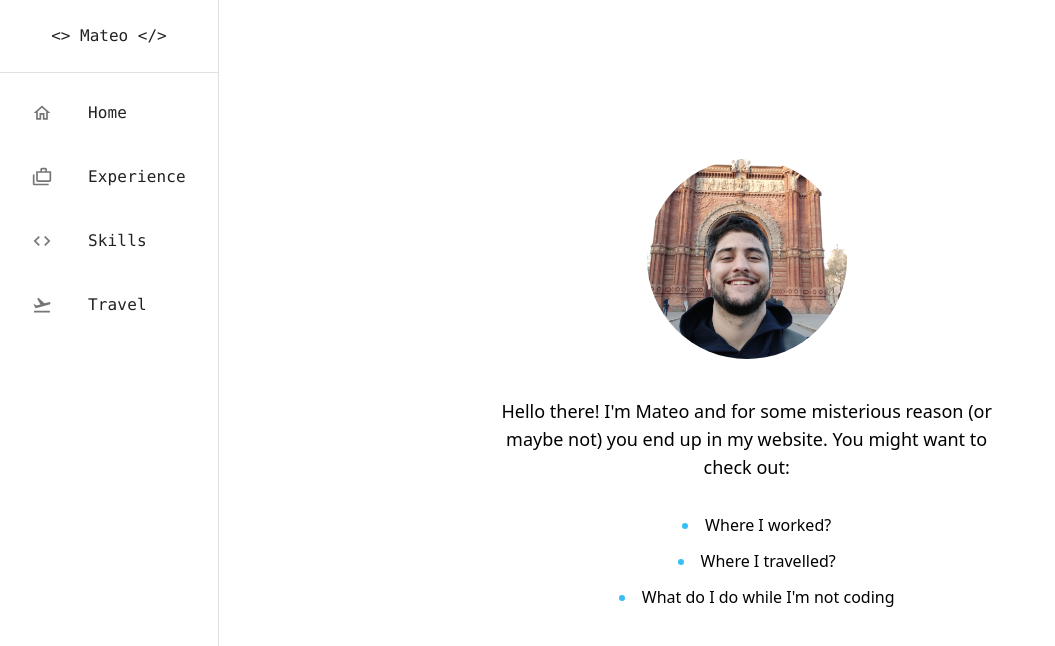
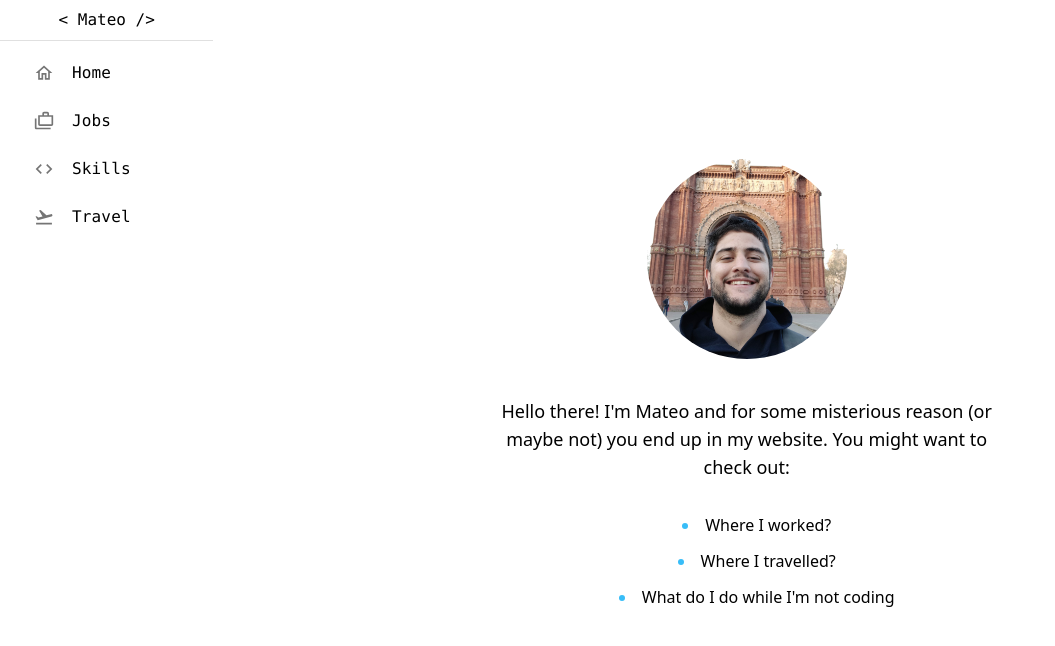
Before and after one commit to ochan12/my-website, a Next.js app: page / in a window 1280 px wide. Shown: the top 646 px of the page, without its empty margins (0-1055 px from the left). Built offline with nearby package versions, Linux system fonts and the light colour scheme.

Commit message:
working stepper and slides

```diff
--- a/package.json
+++ b/package.json
@@ -13,6 +13,7 @@
     "next": "latest",
     "react": "17.0.2",
     "react-dom": "17.0.2",
+    "swiper": "^8.2.3",
     "swr": "^1.3.0"
   },
   "devDependencies": {
--- a/src/components/drawer/Drawer.tsx
+++ b/src/components/drawer/Drawer.tsx
@@ -14,6 +14,8 @@ import {
   ListItemButton,
   ListItemIcon,
   ListItemText,
+  useMediaQuery,
+  useTheme,
 } from "@mui/material";
 import Link from "next/link";
 import { useState } from "react";
@@ -35,7 +37,7 @@ function useDrawerItems(): DrawerItem[] {
       icon: <HomeOutlined fontSize="small" />,
     },
     {
-      title: "Experience",
+      title: "Jobs",
       href: "/experience",
       icon: <CasesOutlined fontSize="small" />,
     },
@@ -54,35 +56,44 @@ function useDrawerItems(): DrawerItem[] {
 
 export default function AppDrawer() {
   const drawerItems = useDrawerItems();
+  const theme = useTheme();
+  const upToMedium = useMediaQuery(theme.breakpoints.up("md"));
   return (
-    <>
-      <Drawer variant="permanent" elevation={0}>
-        <DrawerHeader>
+    <Grid container className="border-r-0" flexDirection={"column"}>
       <Grid
         container
+        alignItems="center"
         justifyContent={"center"}
-            alignItems="center"
-            className="m-0 p-6"
+        className="m-0 p-2 text-ellipsis"
       >
-            <code>{"<> Mateo </>"}</code>
+        {upToMedium ? <code>{"< Mateo />"}</code> : <code>{"< M />"}</code>}
       </Grid>
-        </DrawerHeader>
+      <Grid item>
         <Divider />
+      </Grid>
+      <Grid item>
         <List>
           {drawerItems.map((item) => (
-            <Link href={item.href} key={item.title}>
-              <ListItem>
-                <ListItemButton>
-                  <ListItemIcon>{item.icon}</ListItemIcon>
+            <Link
+              href={item.href}
+              key={item.title}
+            >
+              <ListItem disablePadding >
+                <ListItemButton sx={{ justifyContent: "center" }}>
+                  <ListItemIcon sx={{ justifyContent: "center" }}>
+                    {item.icon}
+                  </ListItemIcon>
+                  {upToMedium && (
                     <ListItemText>
                       <code>{item.title}</code>
                     </ListItemText>
+                  )}
                 </ListItemButton>
               </ListItem>
             </Link>
           ))}
         </List>
-      </Drawer>
-    </>
+      </Grid>
+    </Grid>
   );
 }
--- a/src/components/layout/Layout.tsx
+++ b/src/components/layout/Layout.tsx
@@ -23,13 +23,11 @@ export default function Layout({ children, home }: any) {
         <meta name="twitter:card" content="summary_large_image" />
       </Head>
 
-      <Grid container direction={"row"}>
+      <Grid container justifyContent={"space-between"}>
         <Grid item xs={2}>
           <AppDrawer />
         </Grid>
-        <Grid item xs={10}>
-          {children}
-        </Grid>
+        <Grid xs={10}>{children}</Grid>
       </Grid>
     </div>
   );
--- a/src/components/steps/JobStep.tsx
+++ b/src/components/steps/JobStep.tsx
@@ -3,13 +3,17 @@ import {
   Card,
   CardContent,
   CardHeader,
+  List,
+  ListItem,
+  ListItemText,
   Typography,
 } from "@mui/material";
 import ResourceList from "components/resources/ResourceList";
 import { LifeStep } from "interfaces";
 import Image from "next/image";
-import { useState } from "react";
+import { useMemo, useState } from "react";
 import style from "./JobStep.module.scss";
+import { StepProject } from "./StepProject";
 
 export function JobStep({ step }: { step: LifeStep }) {
   const [{ endDate, startDate }] = useState<{ endDate: Date; startDate: Date }>(
@@ -23,22 +27,26 @@ export function JobStep({ step }: { step: LifeStep }) {
     year: "numeric",
     month: "2-digit",
   };
+
+  const stepStylePrefix = useMemo(
+    () => step.name.toLowerCase().replaceAll(" ", "_"),
+    [step.name]
+  );
+
   return (
-    <Card>
+    <Card className={style[`card-background--${stepStylePrefix}`]}>
       <CardHeader
         title={step.name}
         subheader={`${startDate.toLocaleString("en-GB", dateOptions)} - ${
-          step.endTime ? endDate.toLocaleString("en-GB", dateOptions) : "Still here!"
+          step.endTime
+            ? endDate.toLocaleString("en-GB", dateOptions)
+            : "Still here!"
         }`}
         avatar={
           step.photos?.[0] ? (
             <Image src={step.photos?.[0]} />
           ) : (
-            <Avatar
-              className={
-                style[`avatar--${step.name.toLowerCase().replaceAll(" ", "_")}`]
-              }
-            >
+            <Avatar className={style[`avatar--${stepStylePrefix}`]}>
               {step.name
                 .split(" ")
                 .map((splitted) => splitted[0].toUpperCase())
@@ -52,6 +60,11 @@ export function JobStep({ step }: { step: LifeStep }) {
         <ResourceList
           resourcesList={step.projects.flatMap((p) => p.resources)}
         />
+        <List>
+          {step.projects.map((s) => (
+            <StepProject project={s} />
+          ))}
+        </List>
       </CardContent>
     </Card>
   );
--- /dev/null
+++ b/src/components/steps/StepProject.tsx
@@ -0,0 +1,54 @@
+import { ExpandMore } from "@mui/icons-material";
+import {
+  Accordion,
+  AccordionDetails,
+  AccordionSummary,
+  Grid,
+  ListItem,
+  ListItemText,
+  Typography,
+} from "@mui/material";
+import { Project } from "interfaces";
+import { useResources } from "lib/api";
+import Link from "next/link";
+
+function projectDescription(project: Project) {
+  const { resources, isError, isLoading } = useResources(project.resources);
+  return (
+    <Accordion elevation={0}>
+      <AccordionSummary expandIcon={<ExpandMore />}>
+        <Typography variant="body2" sx={{ whiteSpace: "pre-wrap" }}>
+          {project.description}
+        </Typography>
+      </AccordionSummary>
+      <AccordionDetails>
+        <Grid container spacing={2}>
+          {project.resources &&
+            resources &&
+            resources.map((resource) => (
+              <Grid item>
+                <Typography variant="caption">
+                  <Link href={resource.url}>{resource.name}</Link>
+                </Typography>
+              </Grid>
+            ))}
+        </Grid>
+      </AccordionDetails>
+    </Accordion>
+  );
+}
+
+export function StepProject({ project }: { project: Project }) {
+  return (
+    <ListItem>
+      <ListItemText
+        primary={
+          <Typography sx={{ whiteSpace: "pre-wrap" }} variant="subtitle1">
+            {project.name}
+          </Typography>
+        }
+        secondary={projectDescription(project)}
+      />
+    </ListItem>
+  );
+}
--- a/src/interfaces/index.ts
+++ b/src/interfaces/index.ts
@@ -23,10 +23,10 @@ export interface Resource {
   _id: string
 }
 
-interface Project {
+export interface Project {
   name: string;
   description: string;
-  resources: string;
+  resources: string[];
   startTime: number;
   endTime: number;
   company: string;
--- a/src/pages/about.tsx
+++ b/src/pages/about.tsx
@@ -1,7 +1,7 @@
 import React from "react";
 import Link from "next/link";
 import Head from "next/head";
-import Layout from "components/Layout";
+import Layout from "components/layout/Layout";
 
 export default function About() {
   return (
--- a/src/pages/experience.tsx
+++ b/src/pages/experience.tsx
@@ -11,52 +11,57 @@ import { JobStep } from "components/steps/JobStep";
 import { StepType } from "interfaces";
 import { useStepsByType } from "lib/api";
 import Head from "next/head";
+import { Swiper, SwiperSlide } from "swiper/react";
+import "swiper/css";
+import { useState } from "react";
 
 export default function Jobs() {
   const { steps, isLoading, isError } = useStepsByType(StepType.JOB);
+  const [activeJob, setActiveJob] = useState(2)
   return (
     <Layout>
       <Head>
         <title>Jobs</title>
       </Head>
-      <div className="mt-4">
         <Grid
           container
           justifyContent={"center"}
+          xs={12}
           spacing={2}
-          alignItems="center"
-          className="whitespace-nowrap"
+          className="whitespace-nowrap mt-4"
         >
           {isLoading ? (
             <Grid item>
               <CircularProgress />
             </Grid>
           ) : (
-            <Stepper alternativeLabel>
+            <Grid item xs={12}>
+              <Grid container spacing={2} xs={12} justifyContent="center">
+                <Grid item xs={10}>
+                  <Stepper alternativeLabel activeStep={activeJob}>
                     {steps?.map((step) => (
                       <Step key={step.name}>
                         <StepLabel>{step.name}</StepLabel>
                       </Step>
                     ))}
                   </Stepper>
-          )}
-          <Grid
-            item
-            xs={12}
-            container
-            justifyContent={"center"}
-            spacing={2}
-            alignItems="center"
-            className="whitespace-nowrap"
-          >
+                </Grid>
+
+                <Grid item xs={12}>
+                  <Swiper spaceBetween={10} initialSlide={activeJob} onSlideChangeTransitionEnd={(swiper) =>{
+                    setActiveJob(swiper.activeIndex)
+                  }}>
                     {steps?.map((step) => (
-              <Grid item xs={3}>
+                      <SwiperSlide>
                         <JobStep step={step} />
-              </Grid>
+                      </SwiperSlide>
                     ))}
+                  </Swiper>
                 </Grid>
               </Grid>
-      </div>
+            </Grid>
+          )}
+        </Grid>
     </Layout>
   );
 }
```
Also changed, not shown: src/components/steps/JobStep.module.scss (+12 -0 lines), 1 other file (tests, documents, lock files or other folders). Lines whose indentation alone changed are shown as unchanged.
